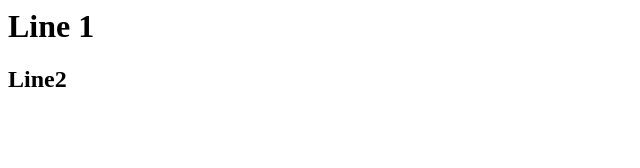
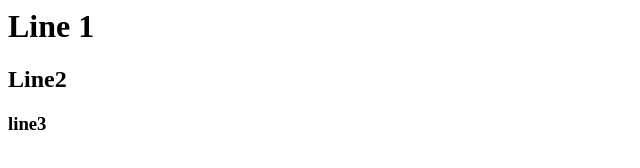
Before and after one commit to KiranDham/Git-GL-repo, a plain HTML site: page index.html in a window 1280 px wide. Shown: the full height of the page, 0-640 px from the left. Drawn offline with Linux system fonts and the light colour scheme.

Commit message:
added Header 3

```diff
--- a/index.html
+++ b/index.html
@@ -1,4 +1,5 @@
 <html>
   <h1>Line 1</h1>
   <h2>Line2</h2>
+  <h3>line3</h3>
 </html>
```
